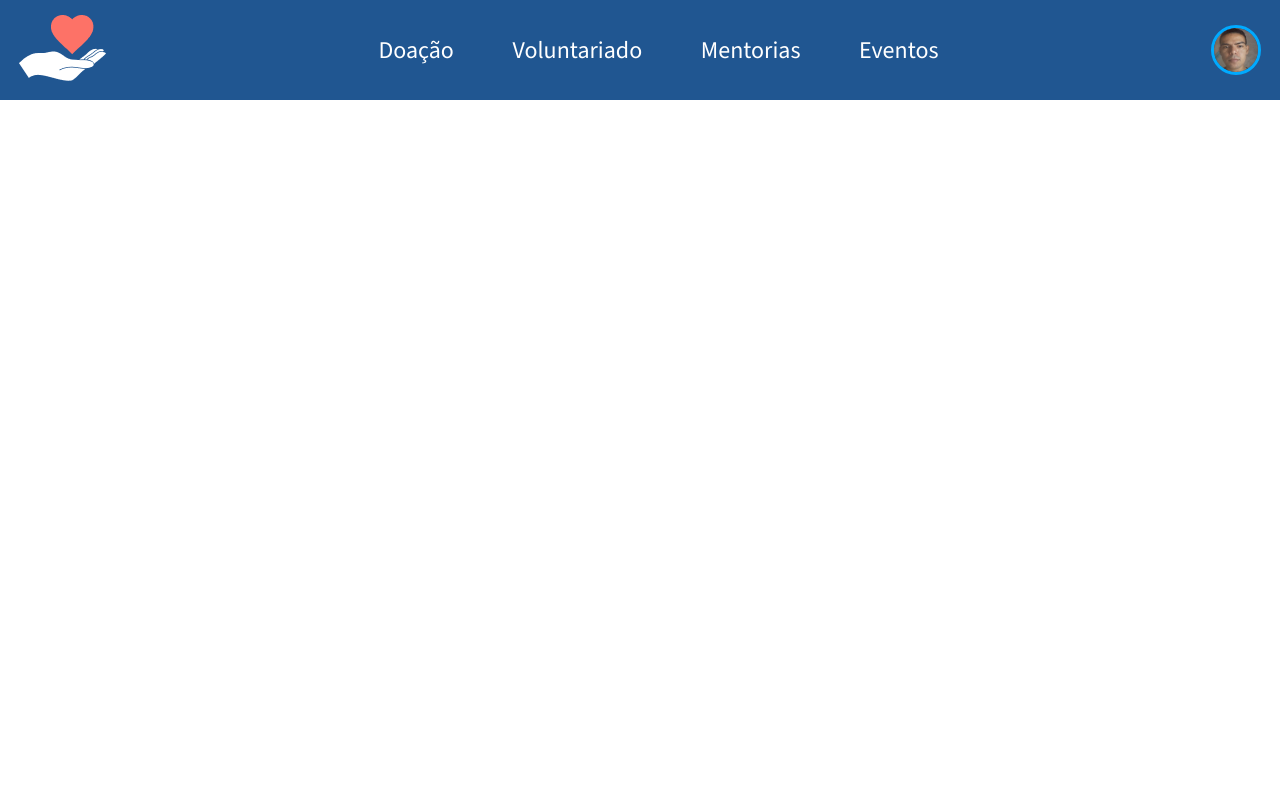
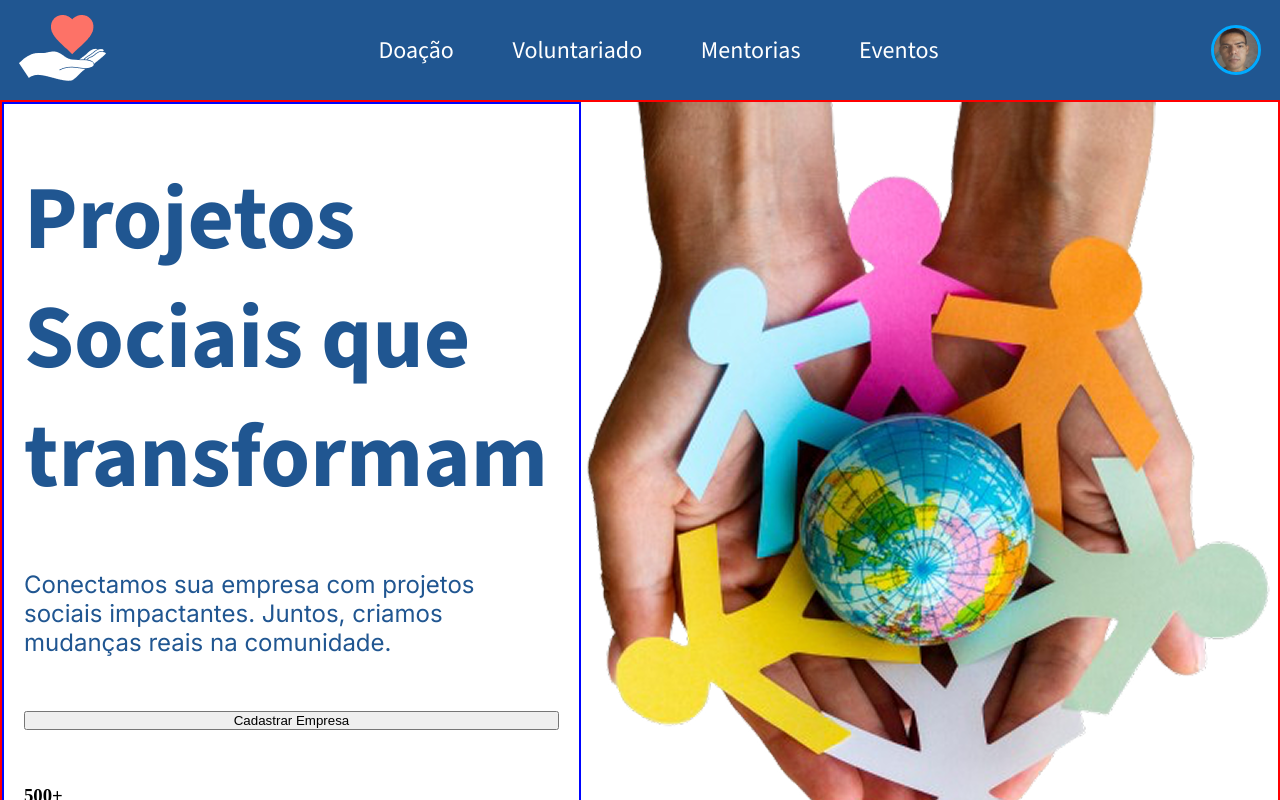
Before and after one commit to laecio22/Connect, a React (Vite) app: page / in a window 1280 px wide. Shown: the top 800 px of the page. Built offline with nearby package versions, Linux system fonts and the light colour scheme.

Commit message:
style(Home.jsx):Inicio  estilização  da página  Home  da aplicação

```diff
--- a/src/components/header/header.module.scss
+++ b/src/components/header/header.module.scss
@@ -13,7 +13,7 @@
     width: 100%;
   }
   .nav {
-    @include m.tamanhoForcaFonte(f.$font-source, 24px, 400);
+    @include m.tamanhoForcaFonte(f.$font-source, f.$tamanho-texto, 400);
     @include m.containerFlexivelBetween();
     width: 100%;
     max-width: 600px;
@@ -39,7 +39,7 @@
     padding: 5px 10px;
     color: white;
     text-align: end;
-    @include m.tamanhoForcaFonte(f.$font-source, 16px, 400);
+    @include m.tamanhoForcaFonte(f.$font-source, f.$tamanho-paragrafo, 400);
   }
 }
 .closedNav {
--- a/src/pages/home/Home.jsx
+++ b/src/pages/home/Home.jsx
@@ -1,15 +1,16 @@
 import ImagemPrincipal from "../../assets/images/imgPrincipal.png";
+import S from './home.module.scss';
 const Home = () => {
   return (
-    <section>
-      {/* <div>
+    <main className={S.main}>
+      <section className={S.info}>
         <h1>Projetos Sociais que transformam</h1>
         <div>
           Conectamos sua empresa com projetos sociais impactantes. Juntos,
           criamos mudanças reais na comunidade.
         </div>
         <button>Cadastrar Empresa</button>
-        <div>
+        <section className={S.infoDados}>
           <article>
             <h3>500+</h3>
             <p>Empresas Voluntárias</p>
@@ -22,15 +23,13 @@ const Home = () => {
             <h3>50k+</h3>
             <p>Vidas Impactadas</p>
           </article>
-        </div>
-      </div>
-      <div>
+        </section>
+      </section>
         <img
           src={ImagemPrincipal}
           alt="Imagem mãos  segurando  bonecos dando  as  mãos ao redor de um globo terrestre"
         />
-      </div> */}
-    </section>
+    </main>
   );
 };
 
--- /dev/null
+++ b/src/pages/home/home.module.scss
@@ -0,0 +1,25 @@
+@use '../../styles/mixins' as m;
+@use '../../styles/colors' as  c;
+@use '../../styles/fonts' as f;
+.main {
+  border: solid 2px red;
+  display: flex;
+  justify-content: space-between;
+}
+
+.info {
+  border: solid 2px rgb(0, 4, 255);
+  display: flex;
+  flex-direction: column;
+  justify-content: space-evenly;
+  padding: 0 20px;
+
+   h1 {
+    @include m.estilizacaoFontsTituloPrincipal();
+    color: c.$color-blue;
+  }
+  div {
+    @include m.estilizacaoFontsTexto();
+    color: c.$color-blue;
+  }
+}
```
